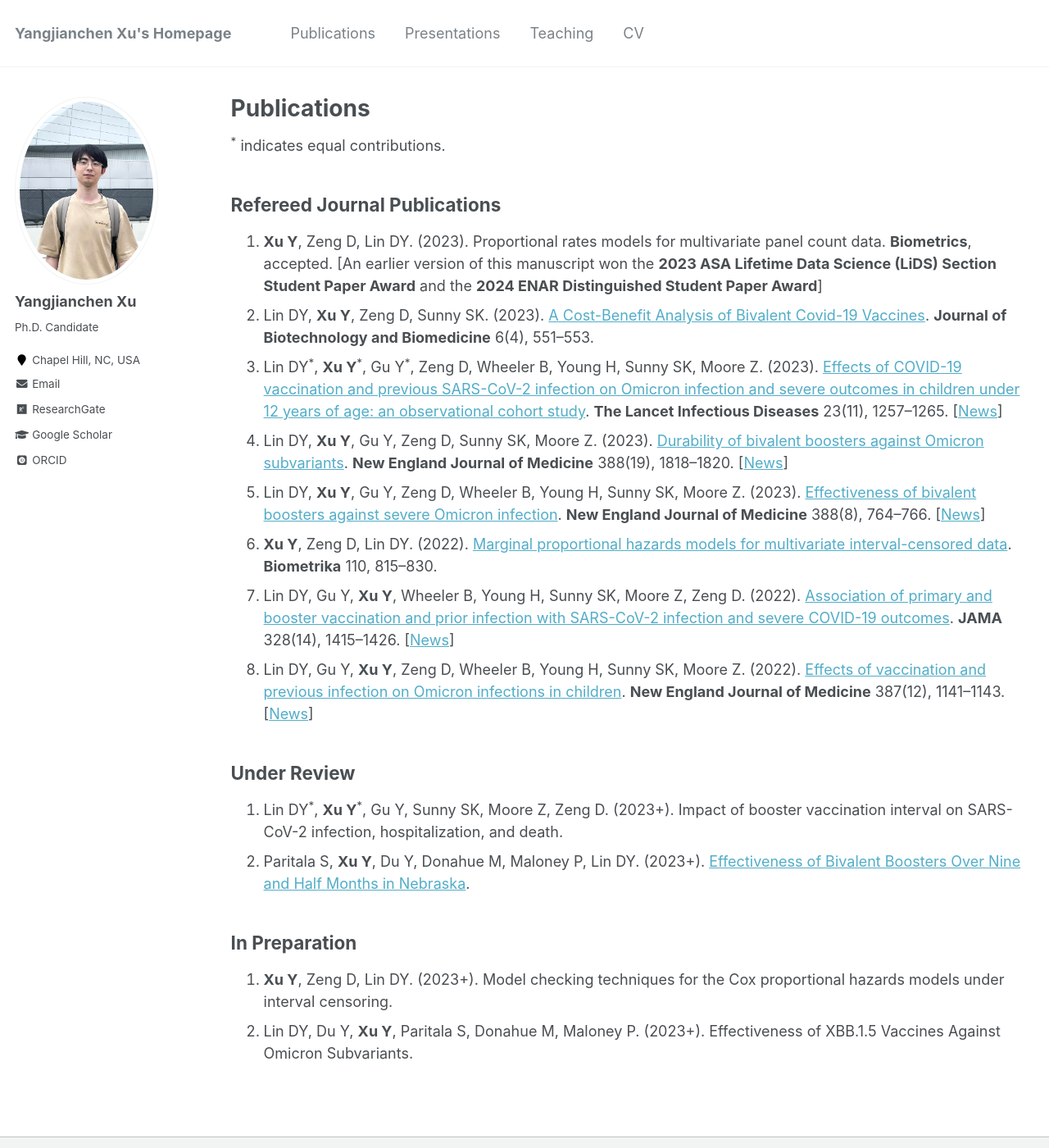
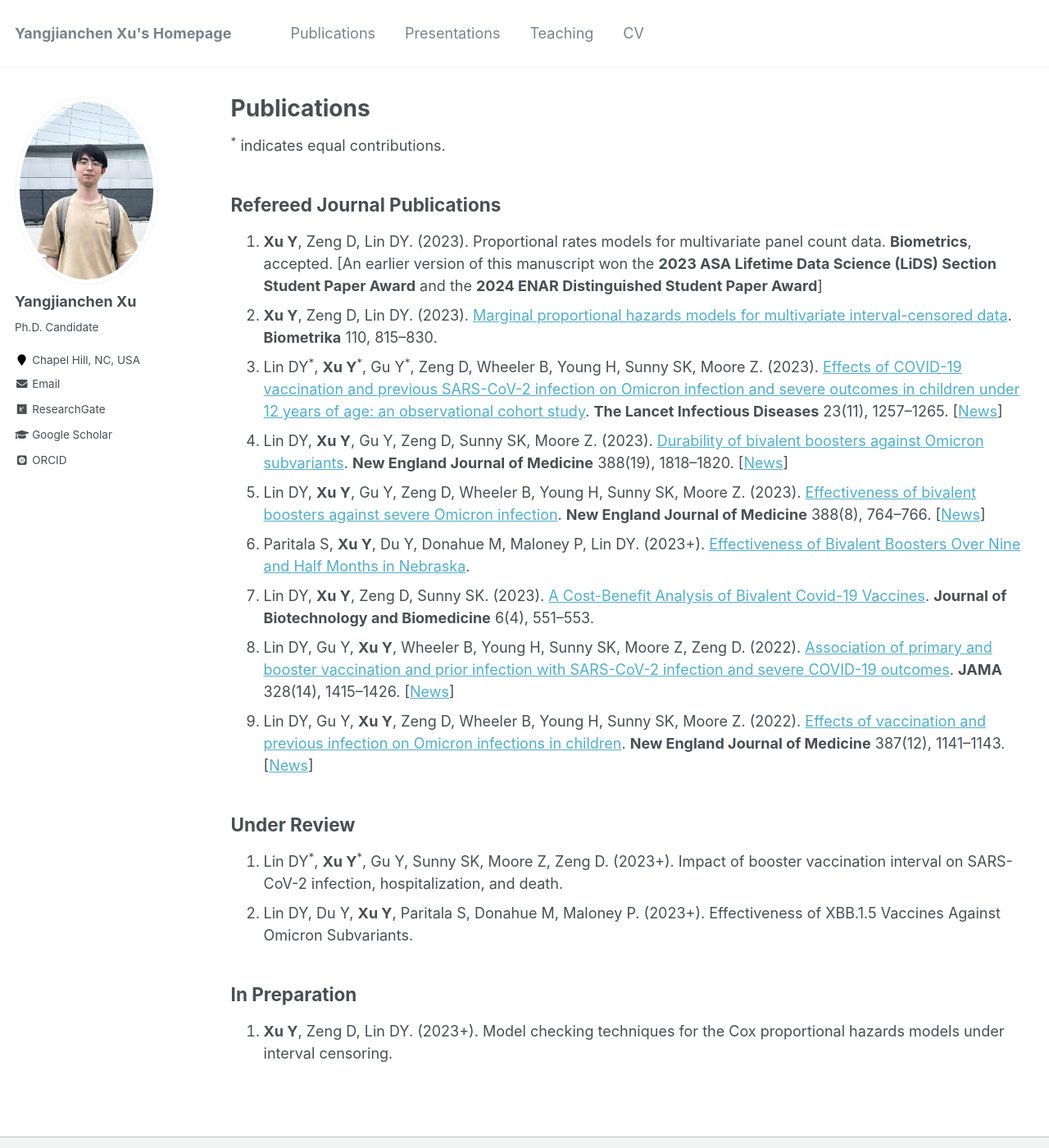
Before and after one commit to yangjc-xu/yangjc-xu.github.io, a Jekyll site: the page built from _pages/publications.md, in a window 1280 px wide and 1400 px high. Shown: the whole window at 82% size. Built offline with Jekyll 4.4.1, drawn with Linux system fonts in a browser that asks for light colours; some web fonts are replaced.

Commit message:
Update publications.md

```diff
--- a/_pages/publications.md
+++ b/_pages/publications.md
@@ -9,18 +9,18 @@ author_profile: true
 
 ## Refereed Journal Publications
 1. **Xu Y**, Zeng D, Lin DY. (2023). Proportional rates models for multivariate panel count data. **Biometrics**, accepted. [An earlier version of this manuscript won the **2023 ASA Lifetime Data Science (LiDS) Section Student Paper Award** and the **2024 ENAR Distinguished Student Paper Award**]
-2. Lin DY, **Xu Y**, Zeng D, Sunny SK. (2023). [A Cost-Benefit Analysis of Bivalent Covid-19 Vaccines](https://www.fortunejournals.com/articles/a-costbenefit-analysis-of-bivalent-covid19-vaccines.html). **Journal of Biotechnology and Biomedicine** 6(4), 551–553.
+2. **Xu Y**, Zeng D, Lin DY. (2023). [Marginal proportional hazards models for multivariate interval-censored data](https://academic.oup.com/biomet/article-abstract/110/3/815/6794202). **Biometrika** 110, 815–830.
 3. Lin DY<sup>*</sup>, **Xu Y**<sup>*</sup>, Gu Y<sup>*</sup>, Zeng D, Wheeler B, Young H, Sunny SK, Moore Z. (2023). [Effects of COVID-19 vaccination and previous SARS-CoV-2 infection on Omicron infection and severe outcomes in children under 12 years of age: an observational cohort study](https://www.thelancet.com/journals/laninf/article/PIIS1473-3099(23)00272-4/fulltext). **The Lancet Infectious Diseases** 23(11), 1257–1265. \[[News](https://www.altmetric.com/details/150195124/news?src=bookmarklet)\]
 4. Lin DY, **Xu Y**, Gu Y, Zeng D, Sunny SK, Moore Z. (2023). [Durability of bivalent boosters against Omicron subvariants](https://www.nejm.org/doi/full/10.1056/NEJMc2302462). **New England Journal of Medicine** 388(19), 1818–1820. \[[News](https://www.altmetric.com/details/145643558/news?src=bookmarklet)\]
 5. Lin DY, **Xu Y**, Gu Y, Zeng D, Wheeler B, Young H, Sunny SK, Moore Z. (2023). [Effectiveness of bivalent boosters against severe Omicron infection](https://www.nejm.org/doi/full/10.1056/NEJMc2215471). **New England Journal of Medicine** 388(8), 764–766. \[[News](https://www.altmetric.com/details/141787740/news?src=bookmarklet)\]
-6. **Xu Y**, Zeng D, Lin DY. (2022). [Marginal proportional hazards models for multivariate interval-censored data](https://academic.oup.com/biomet/article-abstract/110/3/815/6794202). **Biometrika** 110, 815–830.
-7. Lin DY, Gu Y, **Xu Y**, Wheeler B, Young H, Sunny SK, Moore Z, Zeng D. (2022). [Association of primary and booster vaccination and prior infection with SARS-CoV-2 infection and severe COVID-19 outcomes](https://jamanetwork.com/journals/jama/article-abstract/2796893). **JAMA** 328(14), 1415–1426. \[[News](https://www.altmetric.com/details/136446237/news?src=bookmarklet)\]
-8. Lin DY, Gu Y, **Xu Y**, Zeng D, Wheeler B, Young H, Sunny SK, Moore Z. (2022). [Effects of vaccination and previous infection on Omicron infections in children](https://www.nejm.org/doi/full/10.1056/NEJMc2209371). **New England Journal of Medicine** 387(12), 1141–1143. \[[News](https://www.altmetric.com/details/135646402/news?src=bookmarklet)\]
+6. Paritala S, **Xu Y**, Du Y, Donahue M, Maloney P, Lin DY. (2023+). [Effectiveness of Bivalent Boosters Over Nine and Half Months in Nebraska](https://www.medrxiv.org/content/10.1101/2023.12.03.23299338v1).
+7. Lin DY, **Xu Y**, Zeng D, Sunny SK. (2023). [A Cost-Benefit Analysis of Bivalent Covid-19 Vaccines](https://www.fortunejournals.com/articles/a-costbenefit-analysis-of-bivalent-covid19-vaccines.html). **Journal of Biotechnology and Biomedicine** 6(4), 551–553.
+8. Lin DY, Gu Y, **Xu Y**, Wheeler B, Young H, Sunny SK, Moore Z, Zeng D. (2022). [Association of primary and booster vaccination and prior infection with SARS-CoV-2 infection and severe COVID-19 outcomes](https://jamanetwork.com/journals/jama/article-abstract/2796893). **JAMA** 328(14), 1415–1426. \[[News](https://www.altmetric.com/details/136446237/news?src=bookmarklet)\]
+9. Lin DY, Gu Y, **Xu Y**, Zeng D, Wheeler B, Young H, Sunny SK, Moore Z. (2022). [Effects of vaccination and previous infection on Omicron infections in children](https://www.nejm.org/doi/full/10.1056/NEJMc2209371). **New England Journal of Medicine** 387(12), 1141–1143. \[[News](https://www.altmetric.com/details/135646402/news?src=bookmarklet)\]
 
 ## Under Review
 1. Lin DY<sup>*</sup>, **Xu Y**<sup>*</sup>, Gu Y, Sunny SK, Moore Z, Zeng D. (2023+). Impact of booster vaccination interval on SARS-CoV-2 infection, hospitalization, and death.
-2. Paritala S, **Xu Y**, Du Y, Donahue M, Maloney P, Lin DY. (2023+). [Effectiveness of Bivalent Boosters Over Nine and Half Months in Nebraska](https://www.medrxiv.org/content/10.1101/2023.12.03.23299338v1).
+2. Lin DY, Du Y, **Xu Y**, Paritala S, Donahue M, Maloney P. (2023+). Effectiveness of XBB.1.5 Vaccines Against Omicron Subvariants.
 
 ## In Preparation
 1. **Xu Y**, Zeng D, Lin DY. (2023+). Model checking techniques for the Cox proportional hazards models under interval censoring.
-2. Lin DY, Du Y, **Xu Y**, Paritala S, Donahue M, Maloney P. (2023+). Effectiveness of XBB.1.5 Vaccines Against Omicron Subvariants.
```
